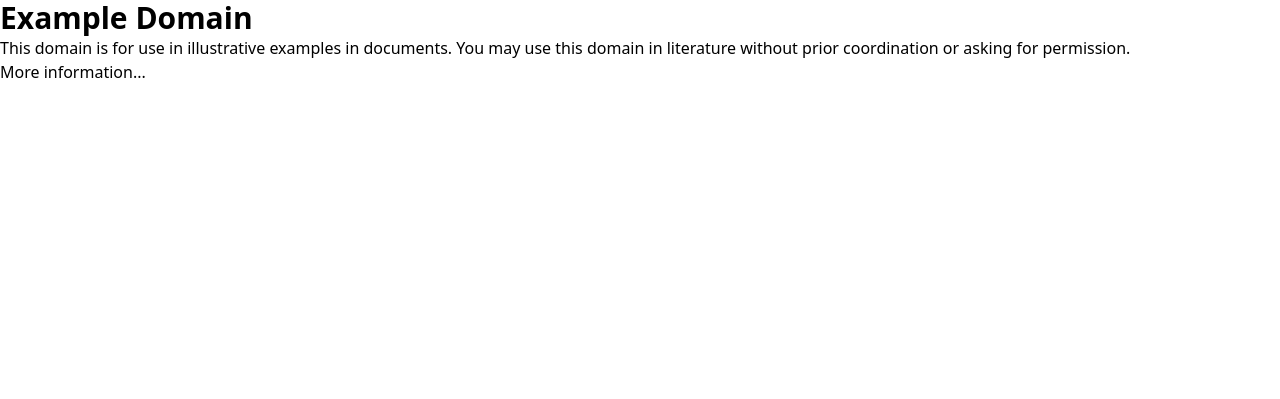
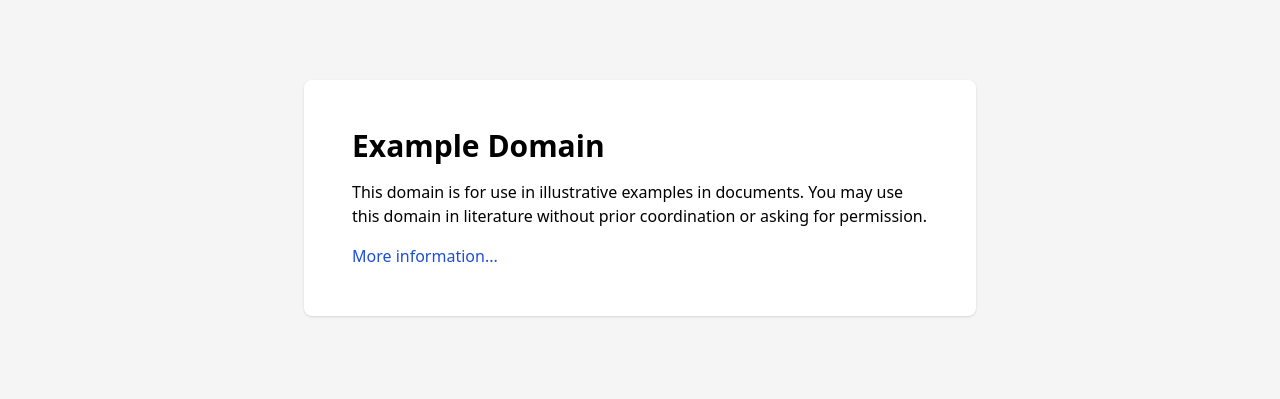
Before and after one commit to rofiqahmad22/example, a plain HTML site: page example.html in a window 1280 px wide. Drawn offline with nearby package versions, Linux system fonts and the light colour scheme.

Commit message:
feat: styling color backgound, text size to body and paraghraph.

```diff
--- a/example.html
+++ b/example.html
@@ -7,13 +7,21 @@
     <meta name="description" content="slicing example website at example.com" />
     <script src="https://cdn.tailwindcss.com"></script>
   </head>
-  <body>
-    <h1 class="text-3xl font-bold">Example Domain</h1>
-    <p>
-      This domain is for use in illustrative examples in documents. You may use
-      this domain in literature without prior coordination or asking for
-      permission.
-    </p>
-    <a href="https://github.com/rofiqahmad22">More information...</a>
+  <body class="bg-neutral-100">
+    <main class="flex justify-center items-center">
+      <div
+        class="bg-white m-20 p-12 w-full max-w-2xl rounded-lg shadow space-y-4"
+      >
+        <h1 class="text-3xl font-bold">Example Domain</h1>
+        <p>
+          This domain is for use in illustrative examples in documents. You may
+          use this domain in literature without prior coordination or asking for
+          permission.
+        </p>
+        <p class="text-blue-700">
+          <a href="https://github.com/rofiqahmad22">More information...</a>
+        </p>
+      </div>
+    </main>
   </body>
 </html>
```
Also changed, not shown: 1 other file.
